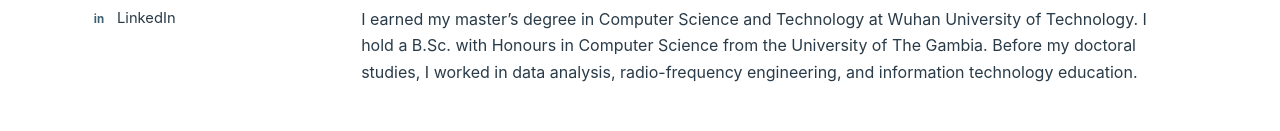
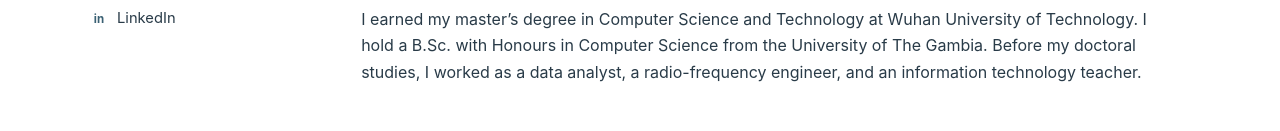
Before and after one commit to ebousowe50/ebousowe, a plain HTML site: page index.html in a window 1280 px wide. Shown: the part 651-782 px from the top of the page. Drawn offline with Linux system fonts and the light colour scheme.

Commit message:
Identify the information technology teaching role in the biography

```diff
--- a/index.html
+++ b/index.html
@@ -67,7 +67,7 @@
       <section id="about" aria-labelledby="about-title">
         <h2 id="about-title">About me</h2>
         <p>I am a doctoral student at the <a href="https://csai.whut.edu.cn/">School of Artificial Intelligence</a>, <a href="https://www.whut.edu.cn/">Wuhan University of Technology</a>, where I work under the supervision of <a href="https://junwzhou.github.io/">Prof. Junwei Zhou</a>. My research focuses on lossless compression of 3D medical images. I study the geometric structure of image volumes and the statistical relationships between neighboring voxels to reduce storage requirements while preserving every original voxel value.</p>
-        <p>I earned my master’s degree in Computer Science and Technology at Wuhan University of Technology. I hold a B.Sc. with Honours in Computer Science from the University of The Gambia. Before my doctoral studies, I worked in data analysis, radio-frequency engineering, and information technology education.</p>
+        <p>I earned my master’s degree in Computer Science and Technology at Wuhan University of Technology. I hold a B.Sc. with Honours in Computer Science from the University of The Gambia. Before my doctoral studies, I worked as a data analyst, a radio-frequency engineer, and an information technology teacher.</p>
       </section>
 
       <section id="publications" aria-labelledby="publications-title">
```
